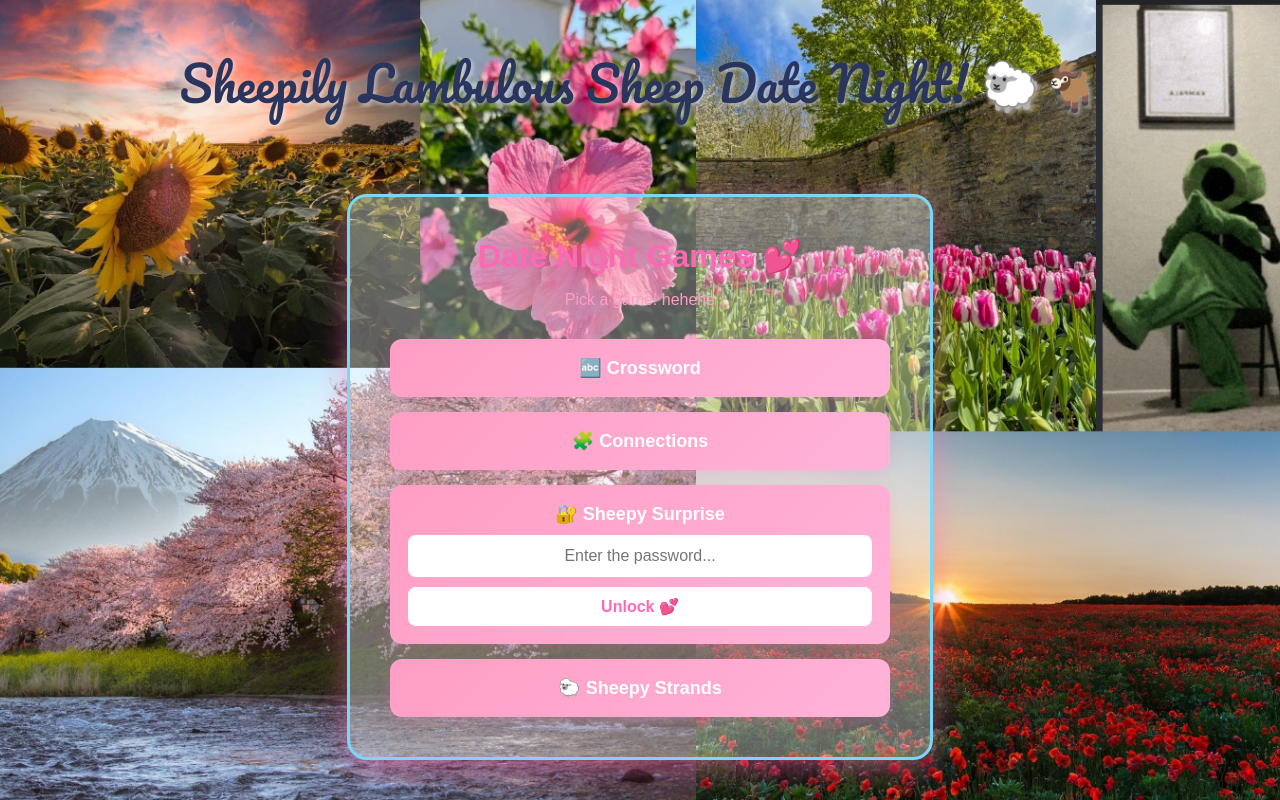
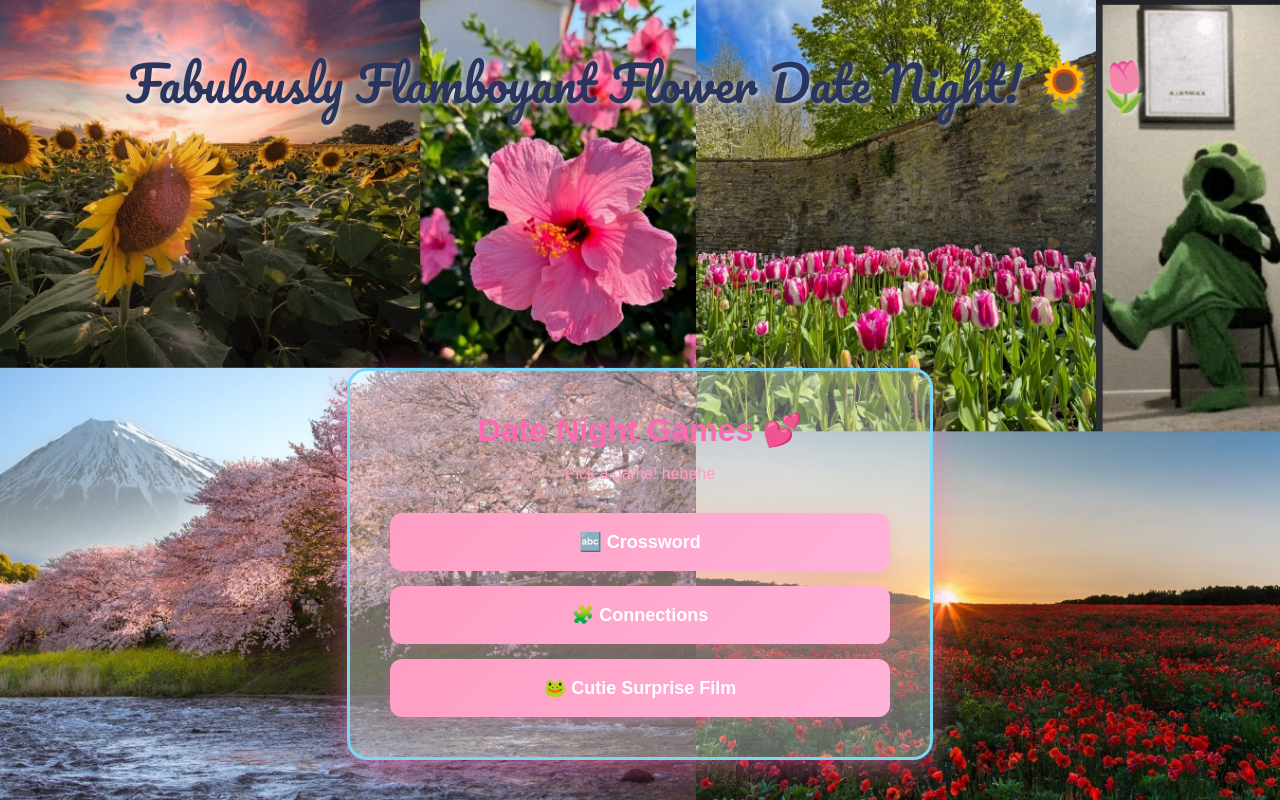
Before and after one commit to diegoo1268/FlowerDate, a plain HTML site: page index.html in a window 1280 px wide. Drawn offline with Linux system fonts and the light colour scheme.

Commit message:
Update index.html

```diff
--- a/index.html
+++ b/index.html
@@ -141,7 +141,7 @@
 </head>
 <body>
     <div class="header-text">
-        Sheepily Lambulous Sheep Date Night! 🐑🐐
+        Fabulously Flamboyant Flower Date Night! 🌻🌷
     </div>
 
     <div class="card">
@@ -157,20 +157,8 @@
                 🧩 Connections
             </a>
 
-            <div class="password-cell">
-                <div style="color: white; font-size: 18px; font-weight: bold;">
-                    🔐 Sheepy Surprise
-                </div>
-                <input
-                    type="text"
-                    id="secret-input"
-                    placeholder="Enter the password..."
-                >
-                <button onclick="checkSecret()">Unlock 💕</button>
-            </div>
-
-            <a href="https://customstrandsnyt.com/play/SheepyStrands-LikeaDream/" class="game-button" target="_blank">
-                🐑 Sheepy Strands
+            <a href="https://www.youtube.com/watch?v=bX8GaZ3O4-Q" class="game-button" target="_blank">
+                🐸 Cutie Surprise Film
             </a>
         </div>
     </div>
```
